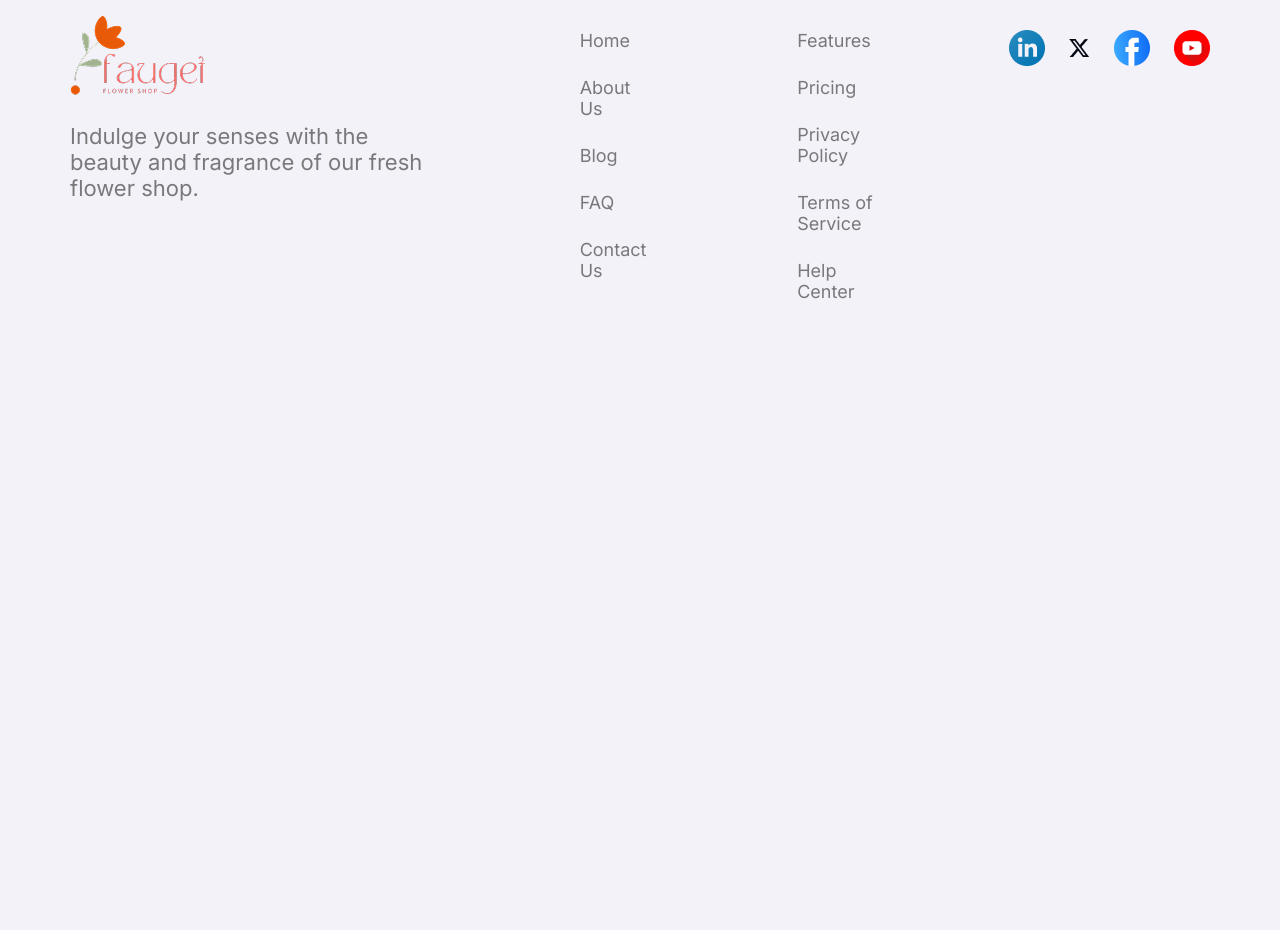
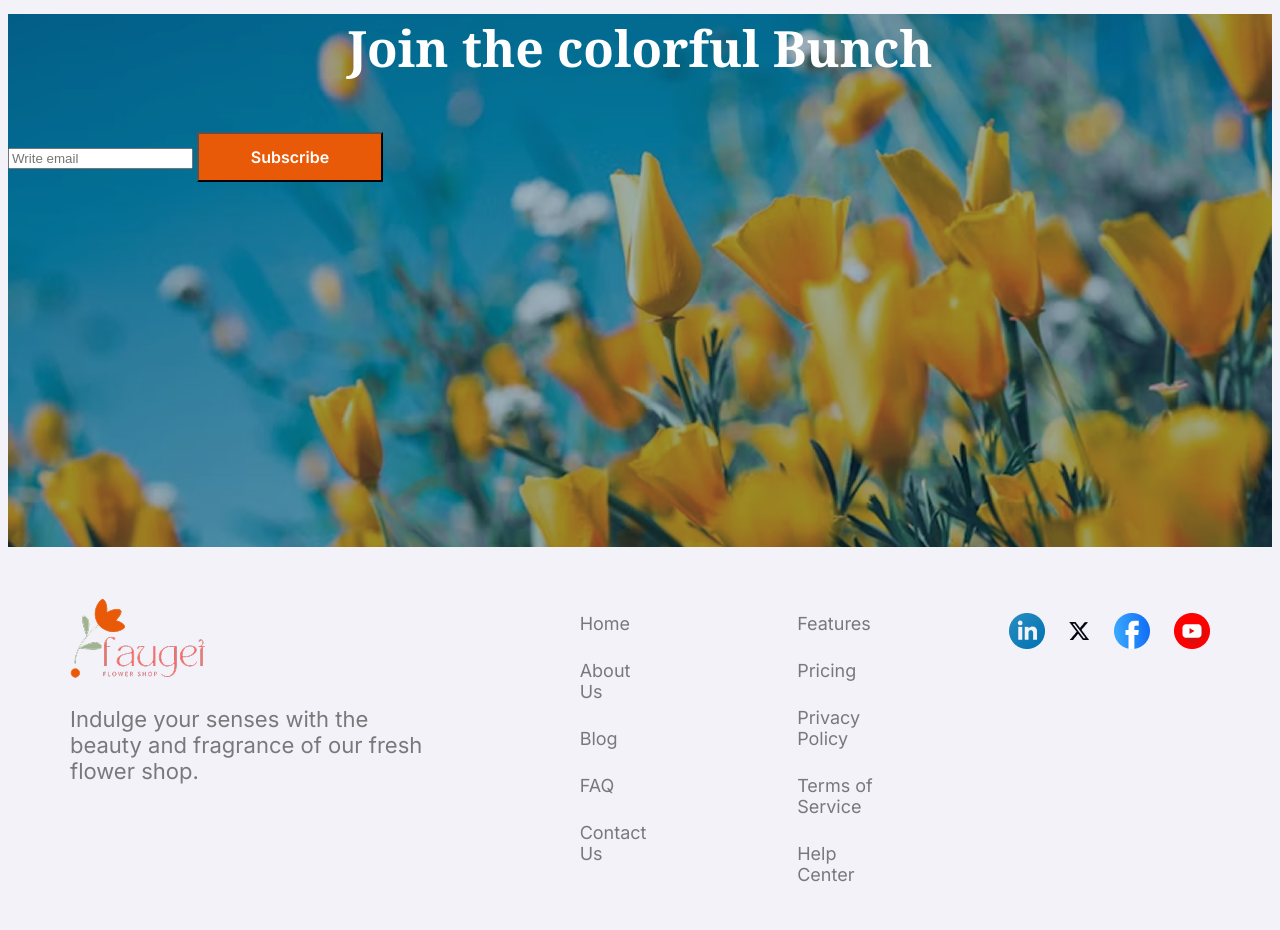
Before and after one commit to rashednawab/responsive-flowers, a plain HTML site: page index.html in a window 1280 px wide. Shown: the part 680-1610 px from the top of the page. Before the commit the page ends 1032 px from the top, so only its background shows below. Drawn offline with Linux system fonts and the light colour scheme.

Commit message:
started Join Section

```diff
--- a/index.html
+++ b/index.html
@@ -63,9 +63,19 @@
         <!-- Hero Section Ended-->
     </header>
     <main>
+        <section class="join-section">
+            <div class="join-section-contents">
+                <h3 class="noto-serif-regular">Join the colorful Bunch</h3>
+                <div class="form-email">
+                    <input type="email" name="" id="email" placeholder="Write email">
+                    <button type="submit" class="btn-primary inter-regular">Subscribe</button>
+                </div>
+            </div>
+        </section>
 
     </main>
-    <footer class="default-area  display-flex footer-section">
+    <!-- Footer Section Started -->
+     <footer class="default-area  display-flex footer-section">
             <div class="footer-card">
                 <img src="assets/logo.png" alt="Flower Market Logo">
                 <p class="inter-regular regular-paragraph">Indulge your senses with the beauty and fragrance of our fresh flower shop.</p>
@@ -97,6 +107,7 @@
                     <li class="link-list-item"><a href=""><img src="assets/icon-youtube.png" alt="Link to Youtube"></a></li>
                 </ul>
             </div>
-    </footer>
+     </footer>
+    <!-- Footer Section Ended -->
 </body>
 </html>
--- a/styles/styles.css
+++ b/styles/styles.css
@@ -35,8 +35,18 @@
     "wdth" 100;
 }
 
+.btn-primary{
+    background-color: rgba(233, 90, 8, 1);
+    color: white;
+    padding: 0px 26px;
+    width: 186px;
+    height: 50px;
+    font-weight: 600;
+    font-size: 1rem;
+}
 
-/* Nav Secion Styles */
+
+/* NAV Secion Styles */
 .link-list-item{
     list-style: none;
 }
@@ -94,6 +104,22 @@
     margin-bottom: 120px;
 }
 
+/* Join Section */
+.join-section{
+    background-image: url("../assets/news-letter-bg.png");
+    max-width: 1440px;
+    height: 533px;
+    margin: 0px auto 50px auto;
+}
+
+.join-section-contents h3{
+    font-weight: bold;
+    font-size: 3.125rem;
+    color: white;
+    text-align: center;
+}
+
+
 /* Footer Section */
 .footer-section{
     gap: 110.67px;
```
